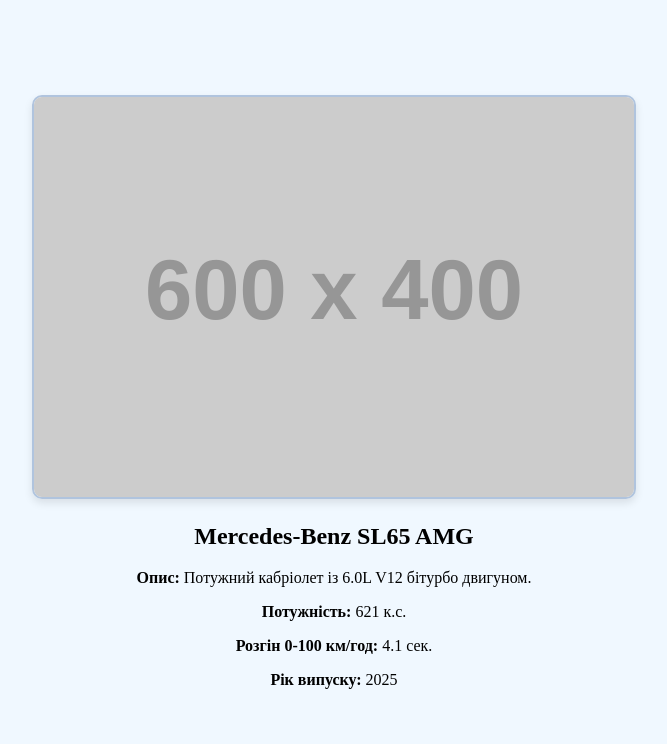
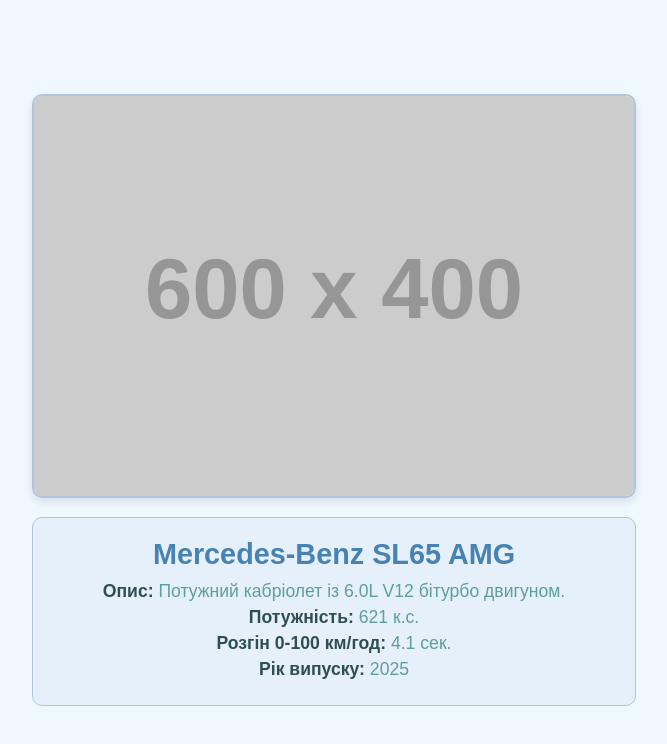
Before and after one commit to OlegOK18/Praktika_OPI, a plain HTML site: page index.html in a window 1280 px wide. Shown: the whole page, without its empty margins (306-973 px from the left). Drawn offline with Linux system fonts and the light colour scheme; placeholder pictures from the web are drawn by us.

Commit message:
Update styles.css

```diff
--- a/styles.css
+++ b/styles.css
@@ -6,6 +6,7 @@
     justify-content: center;
     align-items: center;
     background-color: #F0F8FF; /* Блідо-блакитний фон */
+    font-family: Arial, sans-serif;
 }
 
 .image-container {
@@ -18,4 +19,29 @@
     border: 2px solid #B0C4DE; /* М’який блакитний обвід */
     border-radius: 10px;
     box-shadow: 0 4px 8px rgba(0, 0, 0, 0.1);
+    margin-bottom: 15px;
 }
+
+.info {
+    background-color: #E6F0FA; /* Світло-блакитний фон для тексту */
+    padding: 20px;
+    border-radius: 10px;
+    border: 1px solid #B0C4DE;
+    max-width: 600px;
+}
+
+.info h2 {
+    color: #4682B4; /* Сталевий синій */
+    font-size: 1.8em;
+    margin: 0 0 10px;
+}
+
+.info p {
+    color: #5F9EA0; /* Кадетська блакить */
+    font-size: 1.1em;
+    margin: 5px 0;
+}
+
+.info strong {
+    color: #2F4F4F; /* Темно-сірий для виділення */
+}
```
